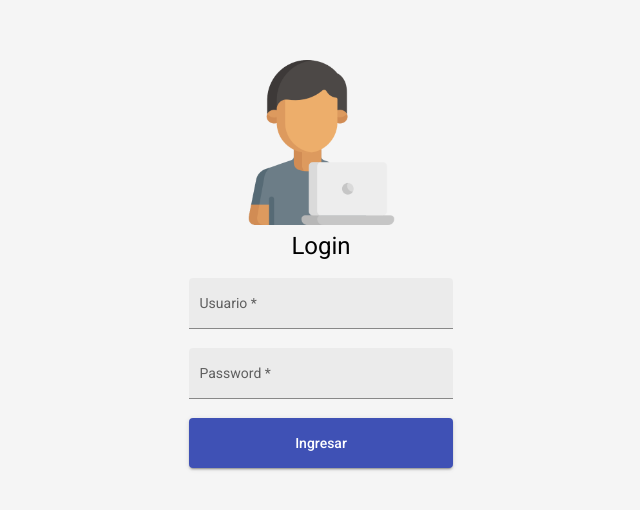
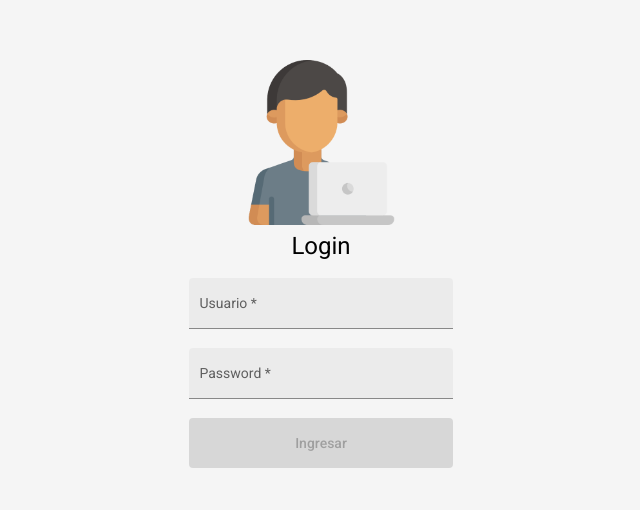
Before and after one commit to cesararamayo3068/Angulae, an Angular app: page / in a window 1280 px wide. Shown: the part 136-646 px from the top of the page, without its empty margins (319-959 px from the left). Built offline with nearby package versions, Linux system fonts and the light colour scheme.

Commit message:
agregando + logica

```diff
--- a/src/app/components/login/login.component.html
+++ b/src/app/components/login/login.component.html
@@ -5,14 +5,14 @@
             <h1>Login</h1>
             <mat-form-field class="ancho" appearance="fill">
                 <mat-label>Usuario</mat-label>
-                <input matInput autocomplete="off" formControlName="usuario">
+                <input type="text" matInput autocomplete="off" formControlName="usuario">
             </mat-form-field>
             <mat-form-field class="ancho" appearance="fill">
                 <mat-label>Password</mat-label>
-                <input matInput autocomplete="off" formControlName="password">
+                <input type="password" matInput autocomplete="off" formControlName="password">
             </mat-form-field>
             <br>
-            <button type="submit" class="ancho boton" mat-raised-button color="primary">Ingresar</button>
+            <button type="submit" class="ancho boton" mat-raised-button color="primary" [disabled]="form.invalid">Ingresar</button>
         </form>
 
     </div>
--- a/src/app/components/login/login.component.ts
+++ b/src/app/components/login/login.component.ts
@@ -21,6 +21,14 @@
   }
 
   ingresar(){
-    console.log(this.form);
+
+    const usuario=this.form.value.usuario;
+    const password=this.form.value.password;
+    if(usuario=='jperez' && password=='admin123'){
+      //redireccionamos al dashboard
+    } else {
+     //mostra un mensaje de error;
+    }
+    }
+
   }
-}
```
